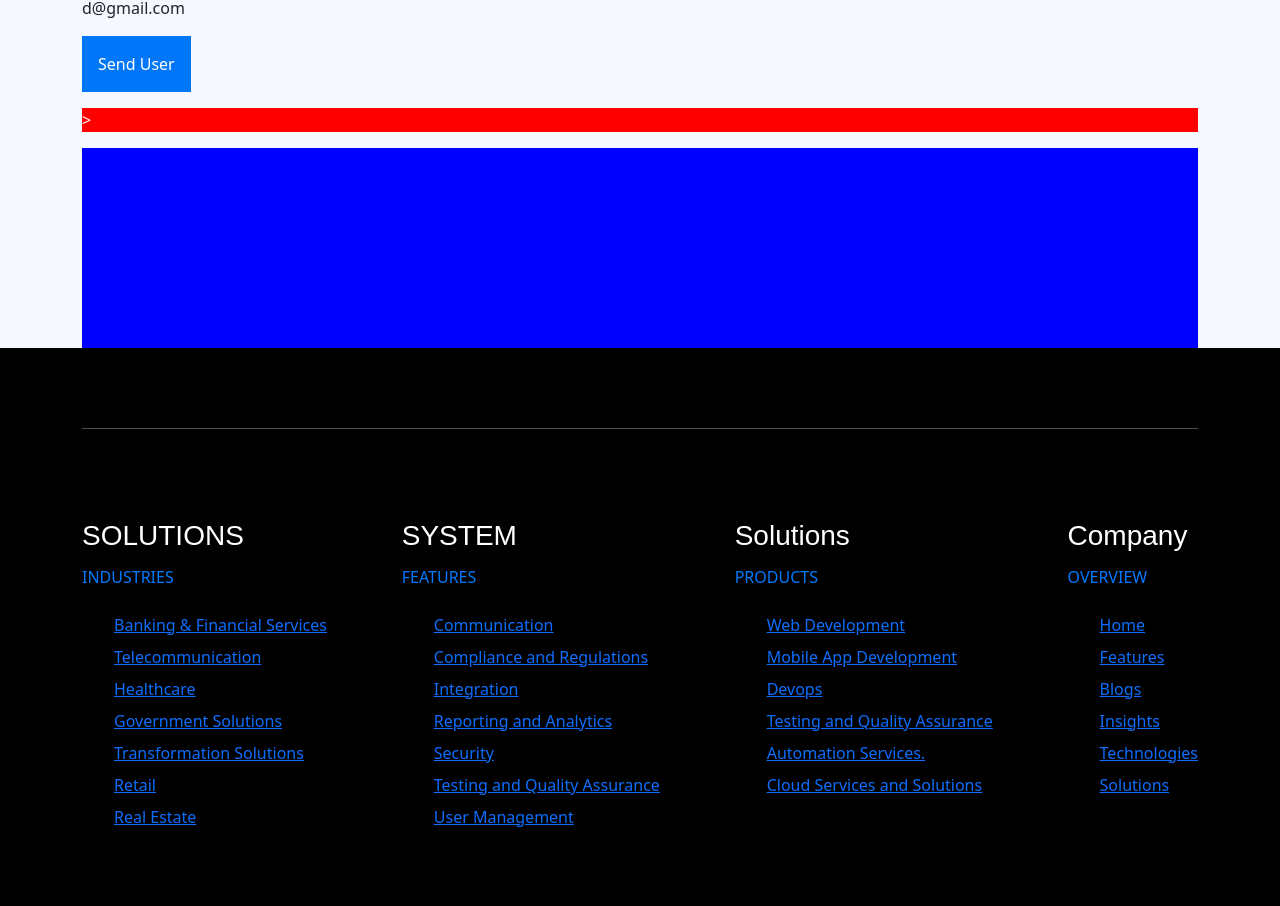
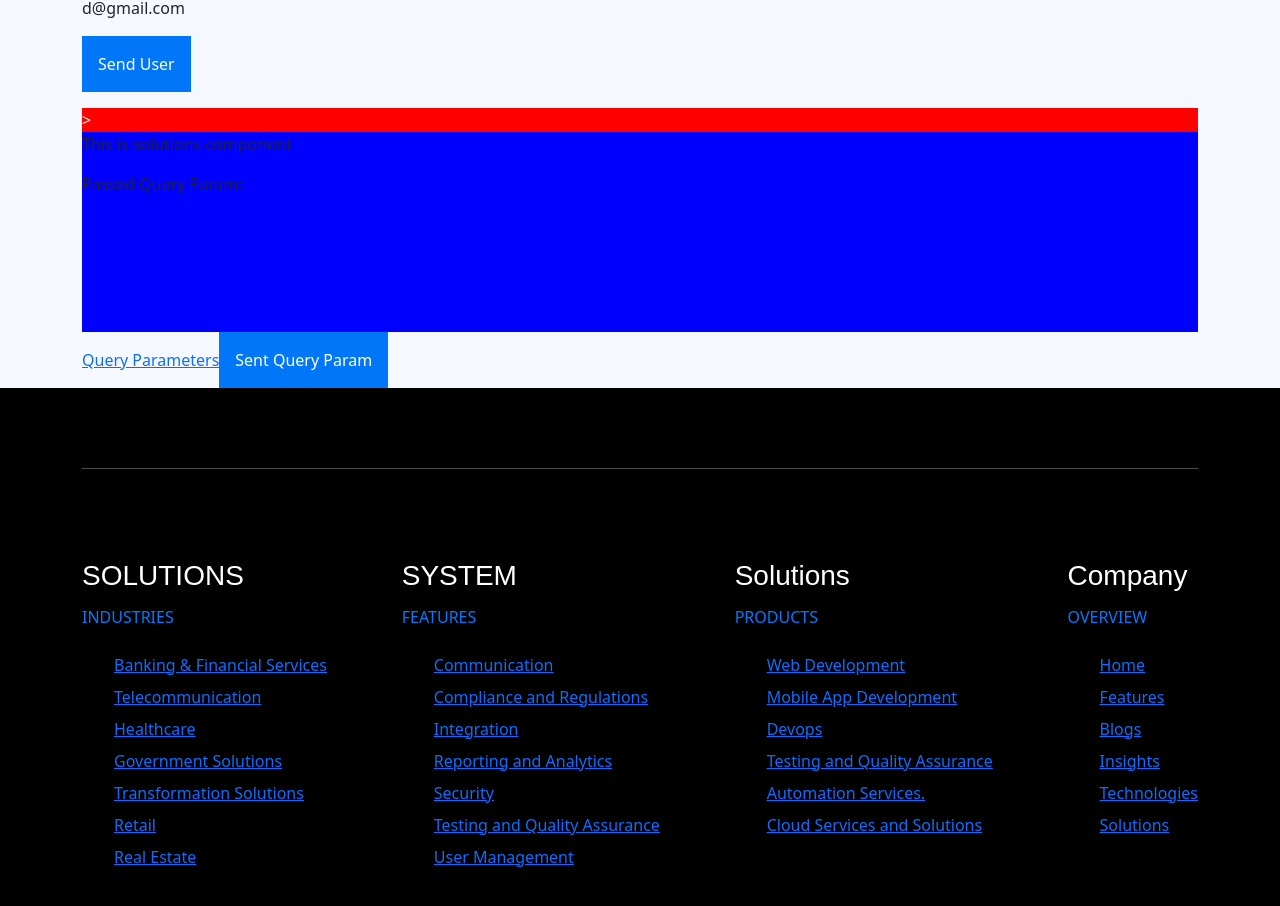
Before and after one commit to ahmedmahmoud321/Angular, an Angular app: page /solutions in a window 1280 px wide. Shown: the part 3291-4197 px from the top of the page. Built offline with nearby package versions, Linux system fonts and the light colour scheme.

Commit message:
add passing query params

```diff
--- a/src/app/app/app.component.html
+++ b/src/app/app/app.component.html
@@ -156,6 +156,11 @@
     <router-outlet></router-outlet>
   </div>
 
+
+  <!--   Query Parameters  -->
+  <a [routerLink]="['/solutions']" [queryParams]="{location: 'France'}">Query Parameters</a>
+  <Button (click)="navigateToQueryParams()">Sent Query Param</Button>
+
 </div>
 
 
--- a/src/app/app/app.component.ts
+++ b/src/app/app/app.component.ts
@@ -1,6 +1,7 @@
 import {AfterContentInit, Component, ContentChild, ElementRef, OnInit, ViewChild} from '@angular/core';
 import {ViewChildComponent} from "../view-child/view-child.component";
 import {catchError, map, Observable, of} from "rxjs";
+import {Router} from "@angular/router";
 
 @Component({
   selector: 'app-root',
@@ -23,6 +24,7 @@ export class AppComponent implements AfterContentInit, OnInit {
   ]
   searchInputText = '';
   addBorderNGClass = false;
+
 
   templateReferenceVariable = '';
 
@@ -117,4 +119,11 @@ export class AppComponent implements AfterContentInit, OnInit {
   }
 
 
+  constructor(private router: Router) {
+  }
+
+  navigateToQueryParams() {
+    this.router.navigate(['/solutions'], {queryParams: {location: 'Egypt'}});
+
+  }
 }
--- a/src/app/solutions/solutions.component.html
+++ b/src/app/solutions/solutions.component.html
@@ -1 +1,3 @@
+<p> This is solutions component</p>
 <p>{{ solutionId }}</p>
+<p>Passed Query Param: {{passedQueryParam}}</p>
--- a/src/app/solutions/solutions.component.ts
+++ b/src/app/solutions/solutions.component.ts
@@ -1,4 +1,4 @@
-import {Component, OnInit} from '@angular/core';
+import {Component, OnDestroy, OnInit} from '@angular/core';
 import {ActivatedRoute} from "@angular/router";
 
 @Component({
@@ -6,17 +6,33 @@ import {ActivatedRoute} from "@angular/router";
   templateUrl: './solutions.component.html',
   styleUrls: ['./solutions.component.css']
 })
-export class SolutionsComponent implements OnInit {
+export class SolutionsComponent implements OnInit, OnDestroy {
 
   constructor(private activatedRoute: ActivatedRoute) {
   }
 
+
   solutionId: any;
+  paramsObservable: any;
+  passedQueryParam = '';
 
 
   ngOnInit(): void {
     // this.solutionId = this.activatedRoute.snapshot.paramMap.get('id')
-    this.solutionId = this.activatedRoute.snapshot.params['id'];
+    // this.solutionId = this.activatedRoute.snapshot.params['id'];
+    this.paramsObservable = this.activatedRoute.paramMap.subscribe((param) => {
+      this.solutionId = param.get('id');
+
+    })
+
+    this.activatedRoute.queryParams.subscribe((queryParam) => {
+        this.passedQueryParam = queryParam['location'];
+      }
+    )
+  }
+
+  ngOnDestroy(): void {
+    this.paramsObservable.unsubscribe();
   }
 
 
```
Also changed, not shown: 1 other file (tests, documents, lock files or other folders). Lines whose indentation alone changed are shown as unchanged.
